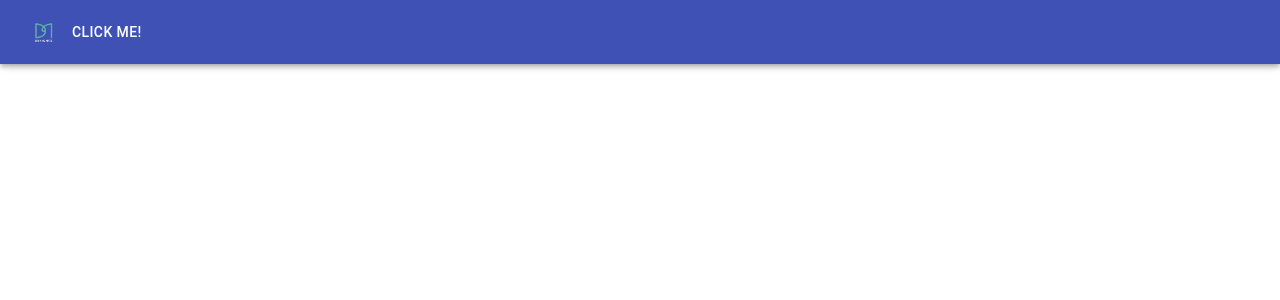
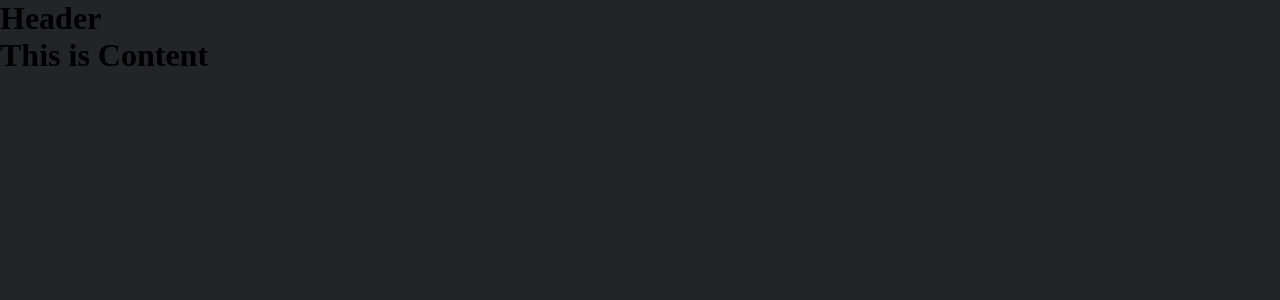
Before and after one commit to kimsehwan96/kpu_sp_rt_dashboard, a React (Create React App) app: page / in a window 1280 px wide. Shown: the top 300 px of the page. Built offline with nearby package versions, Linux system fonts and the light colour scheme.

Commit message:
Directory Structure

```diff
--- a/package.json
+++ b/package.json
@@ -9,7 +9,9 @@
     "@testing-library/user-event": "^12.1.10",
     "react": "^17.0.2",
     "react-dom": "^17.0.2",
+    "react-moment": "^1.1.1",
     "react-scripts": "4.0.3",
+    "styled-components": "^5.2.3",
     "web-vitals": "^1.0.1"
   },
   "scripts": {
--- a/src/App.jsx
+++ b/src/App.jsx
@@ -1,35 +1,15 @@
 import React, { useState } from 'react';
-import { AppBar, Toolbar, Paper, Button } from '@material-ui/core';
-import { ThemeProvider, createMuiTheme } from '@material-ui/core/styles';
-
-import logo from './assets/logo.png';
+import {Container, HeaderLayout} from "./AppElements";
+import Content from "./Content";
 
 const App = () => {
-    const [dark, setDark] = useState(true);
-
-    console.log(`DarkMode: ${dark}`);
-
-    const handleTheme = () => {
-        setDark(prev => !prev);
-    }
-
-    const theme = createMuiTheme({
-        palette: {
-            type: dark ? 'dark' : 'light',
-        },
-    })
+    const [darkMode, setDarkMode] = useState(true);
 
     return (
-        <ThemeProvider theme={theme}>
-            <Paper>
-                <AppBar>
-                    <Toolbar>
-                        <img src={logo} alt='logo' style={{ maxWidth: 40 }} />
-                        <Button onClick={handleTheme}>Click Me!</Button>
-                    </Toolbar>
-                </AppBar>
-            </Paper>
-        </ThemeProvider>
+        <Container>
+            <HeaderLayout />
+            <Content />
+        </Container>
     );
 };
 
--- /dev/null
+++ b/src/AppElements.js
@@ -0,0 +1,15 @@
+import styled from 'styled-components';
+import Header from "./Header";
+import Content from "./Content";
+
+export const Container = styled.div`
+  height: 100vh;
+  display: flex;
+  flex-direction: column;
+`;
+
+export const HeaderLayout = styled(Header)`
+`;
+
+export const ContentLayout = styled(Content)`
+`;
--- /dev/null
+++ b/src/Content/index.js
@@ -0,0 +1,9 @@
+import React from 'react';
+
+const Content = () => {
+    return (
+      <h1>This is Content</h1>
+    );
+}
+
+export default Content;
--- /dev/null
+++ b/src/GlobalStyles.js
@@ -0,0 +1,14 @@
+import { createGlobalStyle } from 'styled-components';
+
+const GlobalStyle = createGlobalStyle`
+    * {
+      margin: 0;
+      padding: 0;
+    }
+    body {
+      box-sizing: border-box;
+      background-color: #222528;
+    }
+`;
+
+export default GlobalStyle;
--- /dev/null
+++ b/src/Header/index.js
@@ -0,0 +1,9 @@
+import React from 'react';
+
+const Header = () => {
+    return (
+        <h1>Header</h1>
+    );
+}
+
+export default Header;
--- a/src/index.js
+++ b/src/index.js
@@ -2,4 +2,12 @@ import React from 'react';
 import ReactDOM from 'react-dom';
 import App from './App';
 
-ReactDOM.render(<App />, document.getElementById('root'));
+import GlobalStyle from "./GlobalStyles";
+
+ReactDOM.render(
+    <React.StrictMode>
+        <GlobalStyle />
+        <App />
+    </React.StrictMode>,
+    document.getElementById('root')
+);
```
Also changed, not shown: 2 other files (tests, documents, lock files or other folders).
